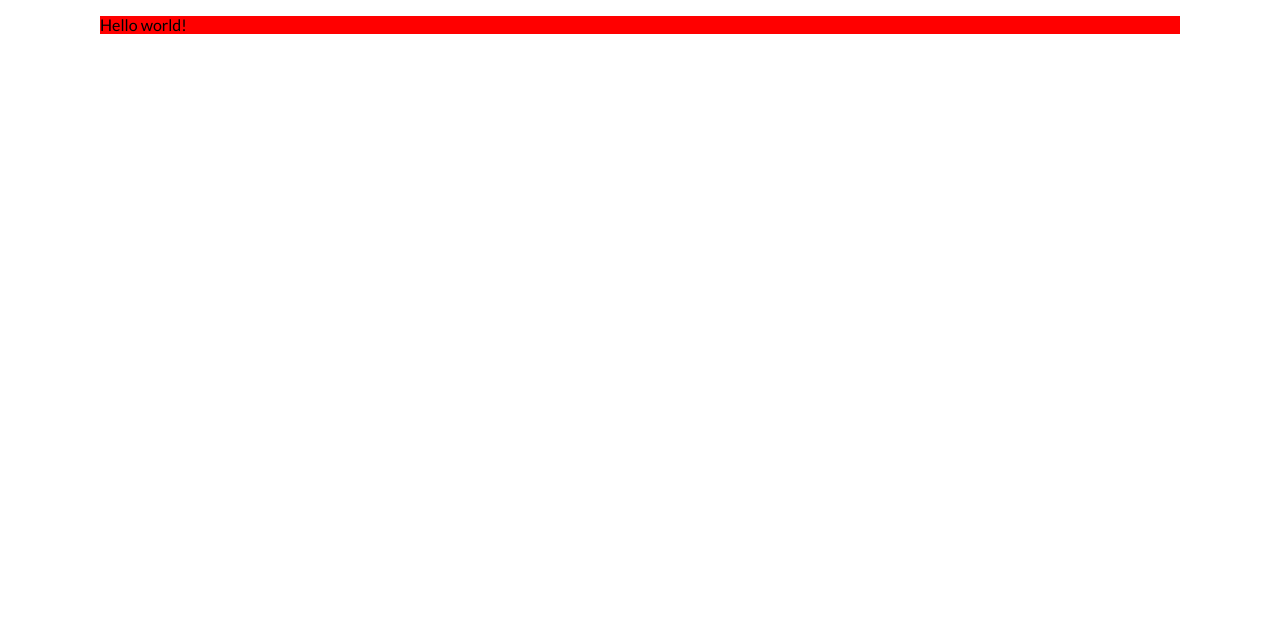
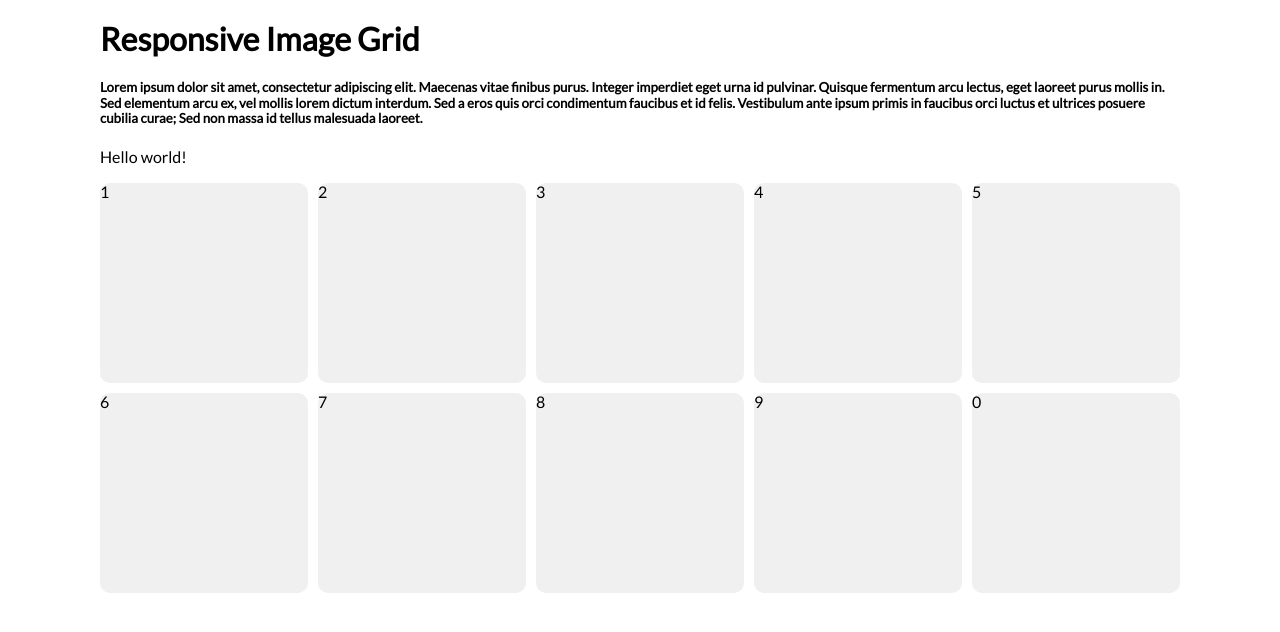
Before and after one commit to karolciszek/responsive-image-grid, a website: page src/index.html in a window 1280 px wide. Drawn offline with nearby package versions, Linux system fonts and the light colour scheme; files that its build step writes are made by us from their sources.

Commit message:
Add basic image layout

```diff
--- a/src/css/main.scss
+++ b/src/css/main.scss
@@ -1,5 +1,5 @@
 $max-width: 1080px;
-$dev-bgcolor: red;
+$dev-bgcolor: #f0f0f0;
 
 * {
   font-family: 'Lato', sans-serif;
@@ -11,5 +11,21 @@ body {
 }
 
 .contents {
-  background-color: $dev-bgcolor;
 }
+
+// Used as substitute for the images while developing layout
+.dev-box {
+  min-width: 200px;
+  min-height: 200px;
+
+  background: $dev-bgcolor;
+  border-radius: 10px;
+
+  flex: 1;
+}
+
+.container {
+  display: flex;
+  flex-wrap: wrap;
+  gap: 10px;
+}
--- a/src/index.html
+++ b/src/index.html
@@ -19,7 +19,22 @@
 
 <body>
   <div class="contents">
+    <h1>Responsive Image Grid</h1>
+    <h5>Lorem ipsum dolor sit amet, consectetur adipiscing elit. Maecenas vitae finibus purus. Integer imperdiet eget urna id pulvinar. Quisque fermentum arcu lectus, eget laoreet purus mollis in. Sed elementum arcu ex, vel mollis lorem dictum interdum. Sed a eros quis orci condimentum faucibus et id felis. Vestibulum ante ipsum primis in faucibus orci luctus et ultrices posuere cubilia curae; Sed non massa id tellus malesuada laoreet.</h5>
     <p>Hello world!</p>
+  </div>
+
+  <div class="container">
+    <div class="dev-box">1</div>
+    <div class="dev-box">2</div>
+    <div class="dev-box">3</div>
+    <div class="dev-box">4</div>
+    <div class="dev-box">5</div>
+    <div class="dev-box">6</div>
+    <div class="dev-box">7</div>
+    <div class="dev-box">8</div>
+    <div class="dev-box">9</div>
+    <div class="dev-box">0</div>
   </div>
 
   <script src="js/main.js"></script>
```
